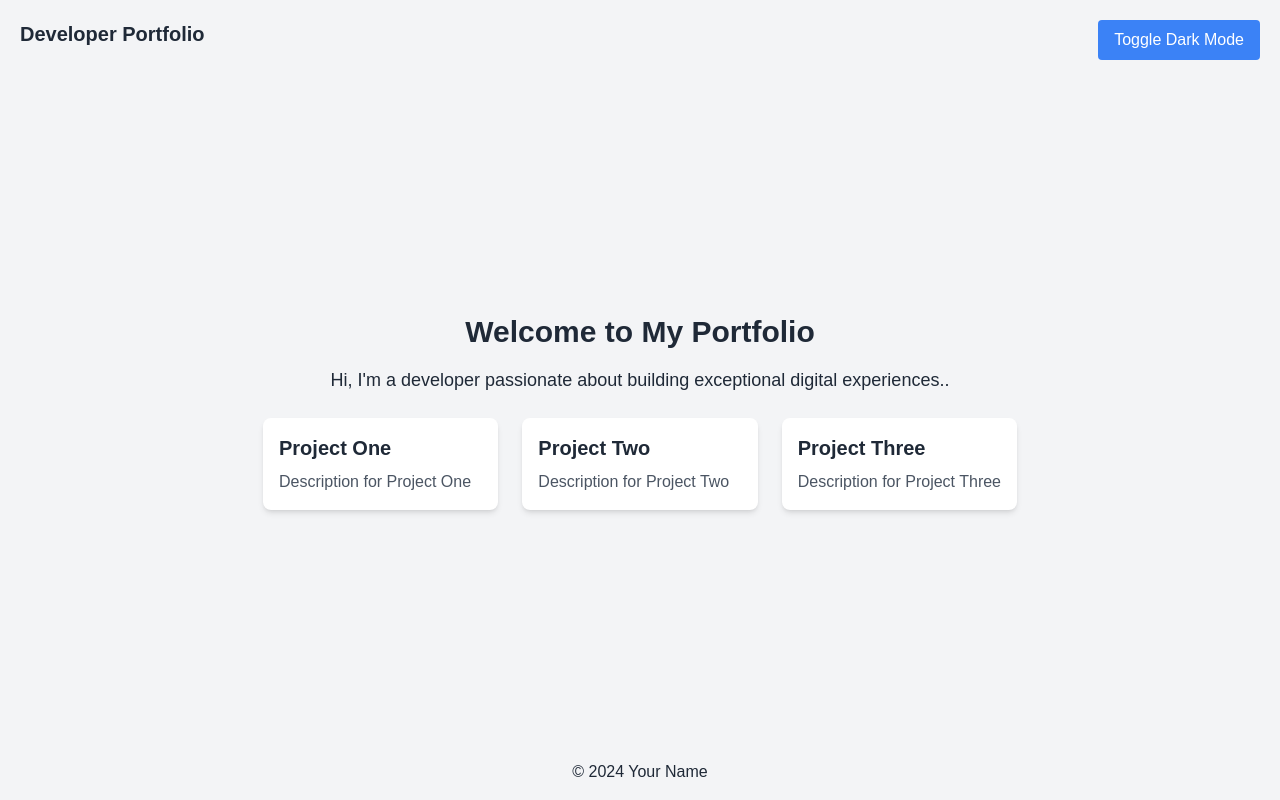
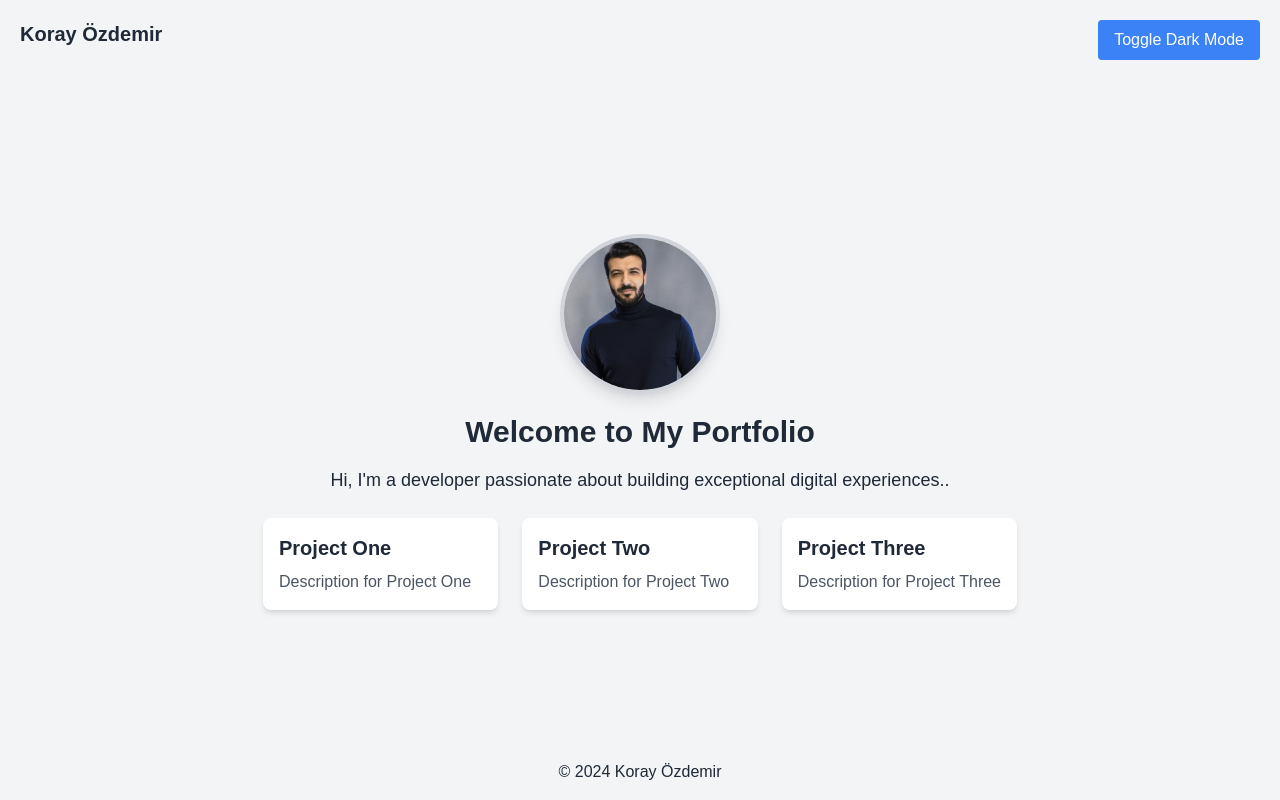
Before and after one commit to korayozdemirr/portfolio2025, a Next.js app: page / in a window 1280 px wide. Built offline with nearby package versions, Linux system fonts and the light colour scheme.

Commit message:
fixed home page

```diff
--- a/src/app/page.js
+++ b/src/app/page.js
@@ -1,18 +1,8 @@
-"use client";
-import { useState, useEffect } from "react";
-import { motion } from "framer-motion";
-import { useTheme } from "next-themes";
+import Header from "@/components/Header";
+import Footer from "@/components/Footer";
+import AnimatedSection from "@/components/AnimatedSection";
 
 export default function Home() {
-  const { theme, setTheme } = useTheme();
-  const [mounted, setMounted] = useState(false);
-
-  useEffect(() => {
-    setMounted(true);
-  }, []);
-
-  if (!mounted) return null;
-
   const projects = [
     { name: "Project One", description: "Description for Project One" },
     { name: "Project Two", description: "Description for Project Two" },
@@ -21,18 +11,14 @@ export default function Home() {
 
   return (
     <div className="min-h-screen flex flex-col items-center justify-center bg-gray-100 dark:bg-gray-900 text-gray-800 dark:text-gray-100">
-      <header className="w-full flex justify-between p-5">
-        <h1 className="text-xl font-bold">Developer Portfolio</h1>
-        <button
-          className="bg-blue-500 text-white py-2 px-4 rounded dark:bg-blue-700"
-          onClick={() => setTheme(theme === "dark" ? "light" : "dark")}
-        >
-          Toggle {theme === "dark" ? "Light" : "Dark"} Mode
-        </button>
-      </header>
+      <Header />
 
       <main className="flex flex-col items-center justify-center w-full flex-1">
-        <motion.div
+        <img
+          className="m-5 w-40 h-40 rounded-full object-cover object-top border-4 border-gray-300 shadow-lg"
+          src="./IMG_1481.jpeg"
+        />
+        <AnimatedSection
           className="text-center"
           initial={{ opacity: 0, y: 50 }}
           animate={{ opacity: 1, y: 0 }}
@@ -45,9 +31,9 @@ export default function Home() {
             Hi, I'm a developer passionate about building exceptional digital
             experiences..
           </p>
-        </motion.div>
+        </AnimatedSection>
 
-        <motion.div
+        <AnimatedSection
           className="grid grid-cols-1 sm:grid-cols-2 lg:grid-cols-3 gap-6"
           initial="hidden"
           animate="visible"
@@ -62,7 +48,7 @@ export default function Home() {
           }}
         >
           {projects.map((project, index) => (
-            <motion.div
+            <AnimatedSection
               key={index}
               className="p-4 bg-white dark:bg-gray-800 shadow-md rounded-lg"
               whileHover={{ scale: 1.05 }}
@@ -72,14 +58,12 @@ export default function Home() {
               <p className="text-gray-600 dark:text-gray-400">
                 {project.description}
               </p>
-            </motion.div>
+            </AnimatedSection>
           ))}
-        </motion.div>
+        </AnimatedSection>
       </main>
 
-      <footer className="w-full text-center py-4">
-        <p>&copy; {new Date().getFullYear()} Your Name</p>
-      </footer>
+      <Footer />
     </div>
   );
 }
--- /dev/null
+++ b/src/components/AnimatedSection.js
@@ -0,0 +1,7 @@
+"use client";
+import { motion } from "framer-motion";
+import React from "react";
+
+export default function AnimatedSection(props) {
+  return <motion.div {...props}>{props.children}</motion.div>;
+}
--- /dev/null
+++ b/src/components/Footer.js
@@ -0,0 +1,8 @@
+function Footer() {
+  return (
+    <footer className="w-full text-center py-4">
+      <p>&copy; {new Date().getFullYear()} Koray Özdemir</p>
+    </footer>
+  );
+}
+export default Footer;
--- /dev/null
+++ b/src/components/Header.js
@@ -0,0 +1,25 @@
+"use client";
+import { useTheme } from "next-themes";
+import { useEffect, useState } from "react";
+
+export default function Header() {
+  const { theme, setTheme } = useTheme();
+  const [mounted, setMounted] = useState(false);
+
+  useEffect(() => {
+    setMounted(true);
+  }, []);
+
+  if (!mounted) return null;
+  return (
+    <header className="w-full flex justify-between p-5">
+      <h1 className="text-xl font-bold">Koray Özdemir</h1>
+      <button
+        className="bg-blue-500 text-white py-2 px-4 rounded dark:bg-blue-700"
+        onClick={() => setTheme(theme === "dark" ? "light" : "dark")}
+      >
+        Toggle {theme === "dark" ? "Light" : "Dark"} Mode
+      </button>
+    </header>
+  );
+}
```
Also changed, not shown: public/IMG_1481.jpeg (added).
